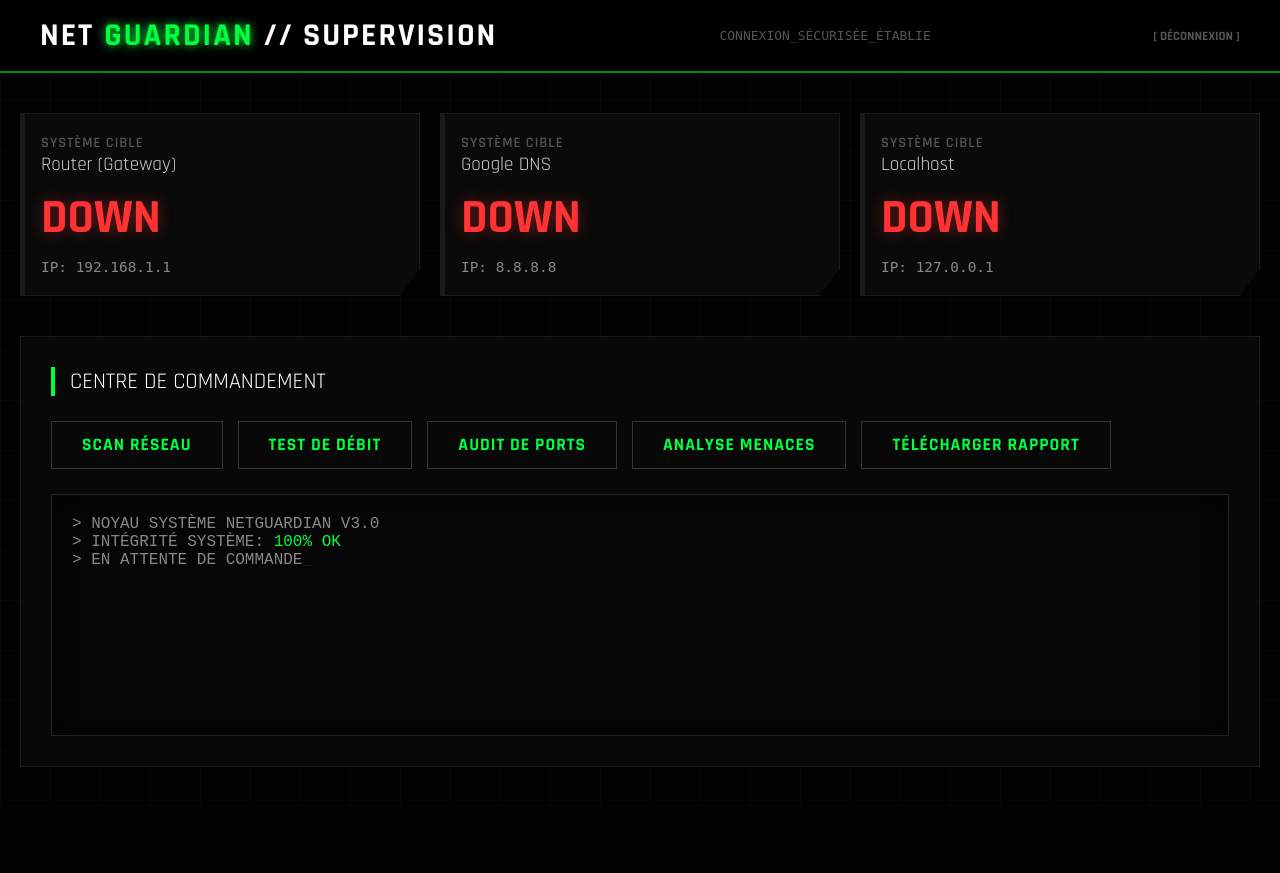
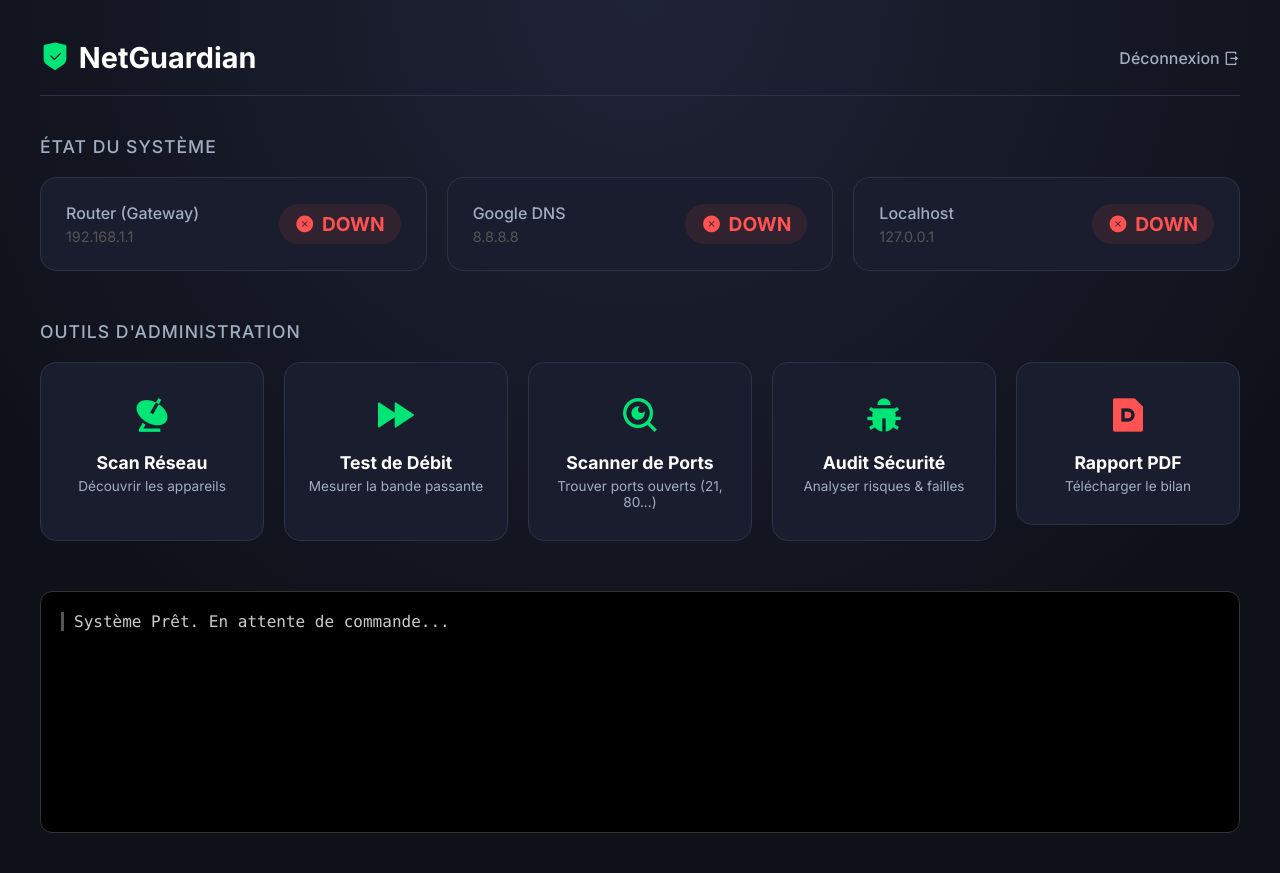
Before and after one commit to Marcelass1/NetGuardian, a Flask app: page / in a window 1280 px wide. Before the commit the page ends 801 px from the top, so only its background shows below. Run offline with Flask 3, Linux system fonts and the light colour scheme; the visitor is signed in with stand-in values (Sample User, id 1).

Commit message:
Restored Pro Design with Icons (French)

```diff
--- a/templates/dashboard.html
+++ b/templates/dashboard.html
@@ -2,204 +2,198 @@
 <html lang="fr">
 
 <head>
-    <title>NetGuardian Supervision</title>
+    <title>NetGuardian Pro</title>
     <meta charset="UTF-8">
     <meta name="viewport" content="width=device-width, initial-scale=1.0">
-    <link href="https://fonts.googleapis.com/css2?family=Rajdhani:wght@400;600;700&display=swap" rel="stylesheet">
+    <!-- Remix Icons -->
+    <link href="https://cdn.jsdelivr.net/npm/remixicon@3.5.0/fonts/remixicon.css" rel="stylesheet">
+    <!-- Yahoo Fonts (Inter) -->
+    <link href="https://fonts.googleapis.com/css2?family=Inter:wght@400;500;700&display=swap" rel="stylesheet">
     <style>
         :root {
-            --bg: #020202;
-            --card: #0a0a0a;
-            --primary: #00ff41;
-            --secondary: #008f11;
-            --text: #cfcfcf;
-            --border: #1a1a1a;
+            --bg: #0f111a;
+            --card-bg: #1a1d2d;
+            --primary: #00e676;
+            /* Bright Green */
+            --danger: #ff5252;
+            --text: #ffffff;
+            --text-sub: #a0aec0;
+            --border: #2d3248;
         }
 
         body {
+            font-family: 'Inter', sans-serif;
             background-color: var(--bg);
             color: var(--text);
-            font-family: 'Rajdhani', sans-serif;
             margin: 0;
             padding: 0;
-            background-image:
-                linear-gradient(rgba(0, 255, 65, 0.03) 1px, transparent 1px),
-                linear-gradient(90deg, rgba(0, 255, 65, 0.03) 1px, transparent 1px);
-            background-size: 50px 50px;
+            background-image: radial-gradient(circle at top center, #1f2336 0%, #0f111a 70%);
+            min-height: 100vh;
         }
 
-        /* HEADER */
-        .header {
-            border-bottom: 2px solid var(--secondary);
-            padding: 15px 40px;
+        .container {
+            max-width: 1200px;
+            margin: auto;
+            padding: 40px 20px;
+        }
+
+        /* NAVBAR */
+        .navbar {
             display: flex;
             justify-content: space-between;
             align-items: center;
-            background: rgba(0, 0, 0, 0.8);
-            backdrop-filter: blur(5px);
-            position: sticky;
-            top: 0;
-            z-index: 100;
+            padding-bottom: 20px;
+            border-bottom: 1px solid var(--border);
+            margin-bottom: 40px;
         }
 
-        .brand {
-            font-size: 2rem;
+        .logo {
+            font-size: 1.8rem;
             font-weight: 700;
-            color: white;
-            letter-spacing: 2px;
-            text-transform: uppercase;
             display: flex;
             align-items: center;
             gap: 10px;
         }
 
-        .brand span {
+        .logo i {
             color: var(--primary);
-            text-shadow: 0 0 10px var(--primary);
         }
 
-        .container {
-            max-width: 1400px;
-            margin: auto;
-            padding: 40px 20px;
+        .user-menu a {
+            color: var(--text-sub);
+            text-decoration: none;
+            font-weight: 500;
+            transition: 0.3s;
         }
 
-        /* HUD CARDS */
+        .user-menu a:hover {
+            color: var(--danger);
+        }
+
+        /* STATUS CARDS */
+        .section-title {
+            font-size: 1.1rem;
+            color: var(--text-sub);
+            margin-bottom: 20px;
+            font-weight: 500;
+            text-transform: uppercase;
+            letter-spacing: 1px;
+        }
+
         .status-grid {
             display: grid;
             grid-template-columns: repeat(auto-fit, minmax(300px, 1fr));
             gap: 20px;
-            margin-bottom: 40px;
+            margin-bottom: 50px;
         }
 
-        .hud-card {
-            background: var(--card);
+        .card {
+            background: var(--card-bg);
+            padding: 25px;
+            border-radius: 16px;
             border: 1px solid var(--border);
-            padding: 20px;
-            position: relative;
-            clip-path: polygon(0 0, 100% 0, 100% 85%, 95% 100%, 0 100%);
+            display: flex;
+            justify-content: space-between;
+            align-items: center;
             transition: 0.3s;
         }
 
-        .hud-card::before {
-            content: '';
-            position: absolute;
-            top: 0;
-            left: 0;
-            width: 4px;
-            height: 100%;
-            background: var(--border);
+        .card:hover {
+            transform: translateY(-5px);
+            border-color: var(--primary);
+            box-shadow: 0 10px 30px rgba(0, 230, 118, 0.1);
+        }
+
+        .card-info h3 {
+            margin: 0;
+            font-size: 1rem;
+            color: var(--text-sub);
+            font-weight: 500;
+        }
+
+        .card-info p {
+            margin: 5px 0 0;
+            font-size: 0.9rem;
+            color: #555;
+        }
+
+        .status-badge {
+            font-size: 1.2rem;
+            font-weight: 700;
+            padding: 8px 16px;
+            border-radius: 50px;
+            display: flex;
+            align-items: center;
+            gap: 8px;
+        }
+
+        .up {
+            background: rgba(0, 230, 118, 0.1);
+            color: var(--primary);
+        }
+
+        .down {
+            background: rgba(255, 82, 82, 0.1);
+            color: var(--danger);
+        }
+
+        /* TOOLS GRID */
+        .tools-grid {
+            display: grid;
+            grid-template-columns: repeat(auto-fit, minmax(200px, 1fr));
+            gap: 20px;
+        }
+
+        .tool-card {
+            background: var(--card-bg);
+            border: 1px solid var(--border);
+            border-radius: 16px;
+            padding: 30px 20px;
+            text-align: center;
+            cursor: pointer;
             transition: 0.3s;
         }
 
-        .hud-card:hover {
+        .tool-card:hover {
+            background: #252a40;
+            border-color: var(--primary);
             transform: translateY(-5px);
-            border-color: var(--secondary);
         }
 
-        .hud-card:hover::before {
-            background: var(--primary);
-            box-shadow: 0 0 10px var(--primary);
+        .tool-icon {
+            font-size: 2.5rem;
+            color: var(--primary);
+            margin-bottom: 15px;
+            display: inline-block;
         }
 
-        .card-label {
-            font-size: 0.9rem;
-            color: #555;
-            text-transform: uppercase;
-            letter-spacing: 1px;
+        .tool-title {
             font-weight: 600;
+            font-size: 1.1rem;
+            margin-bottom: 5px;
         }
 
-        .card-value {
-            font-size: 3rem;
-            color: white;
-            font-weight: 700;
-            margin: 10px 0;
-        }
-
-        .card-sub {
-            font-size: 0.9rem;
-            color: #888;
-            font-family: monospace;
-        }
-
-        .status-up {
-            color: var(--primary);
-            text-shadow: 0 0 15px rgba(0, 255, 65, 0.4);
-        }
-
-        .status-down {
-            color: #ff3333;
-            text-shadow: 0 0 15px rgba(255, 51, 51, 0.4);
-        }
-
-        /* CONTROL PANEL */
-        .control-panel {
-            background: rgba(10, 10, 10, 0.8);
-            border: 1px solid var(--border);
-            padding: 30px;
-            position: relative;
-        }
-
-        .panel-heading {
-            font-size: 1.4rem;
-            color: white;
-            margin-bottom: 25px;
-            text-transform: uppercase;
-            border-left: 4px solid var(--primary);
-            padding-left: 15px;
-        }
-
-        .btn-row {
-            display: flex;
-            gap: 15px;
-            flex-wrap: wrap;
-        }
-
-        .hud-btn {
-            background: transparent;
-            border: 1px solid #333;
-            color: var(--primary);
-            padding: 12px 30px;
-            font-family: 'Rajdhani', sans-serif;
-            font-weight: 700;
-            font-size: 1.1rem;
-            text-transform: uppercase;
-            letter-spacing: 1px;
-            cursor: pointer;
-            transition: 0.2s;
-            position: relative;
-            overflow: hidden;
-        }
-
-        .hud-btn:hover {
-            background: var(--primary);
-            color: black;
-            box-shadow: 0 0 20px var(--primary);
-            border-color: var(--primary);
+        .tool-desc {
+            font-size: 0.85rem;
+            color: var(--text-sub);
         }
 
         /* TERMINAL */
-        .terminal {
-            background: #050505;
-            border: 1px solid #222;
+        .terminal-box {
+            background: #000;
+            border-radius: 12px;
+            margin-top: 50px;
             padding: 20px;
-            color: #888;
-            font-family: 'Courier New', monospace;
-            height: 200px;
-            overflow-y: auto;
-            margin-top: 25px;
-            box-shadow: inset 0 0 20px rgba(0, 0, 0, 0.8);
+            font-family: 'Consolas', monospace;
+            color: #ccc;
+            border: 1px solid #333;
+            min-height: 200px;
         }
 
-        .blink {
-            animation: blinker 1s linear infinite;
-        }
-
-        @keyframes blinker {
-            50% {
-                opacity: 0;
-            }
+        .log-entry {
+            margin-bottom: 5px;
+            border-left: 3px solid var(--primary);
+            padding-left: 10px;
         }
     </style>
     <script>
@@ -208,36 +202,31 @@
             let data = await res.json();
             const grid = document.getElementById('grid');
 
-            if (grid.children.length === 0) {
-                data.forEach((t, i) => {
-                    grid.innerHTML += `
-                    <div class="hud-card">
-                        <div class="card-label">Système Cible</div>
-                        <div style="font-size:1.2rem; margin-bottom:5px;">${t.name}</div>
-                        <div id="stat-${i}" class="card-value">...</div>
-                        <div class="card-sub">IP: ${t.ip}</div>
-                    </div>`;
-                });
-            }
-
-            data.forEach((t, i) => {
-                let el = document.getElementById(`stat-${i}`);
-                if (el.innerText !== t.status) {
-                    el.innerText = t.status;
-                    el.className = `card-value ${t.status === 'UP' ? 'status-up' : 'status-down'}`;
-                }
+            grid.innerHTML = '';
+            data.forEach(t => {
+                let statusClass = t.status === 'UP' ? 'up' : 'down';
+                let icon = t.status === 'UP' ? 'ri-checkbox-circle-fill' : 'ri-close-circle-fill';
+                grid.innerHTML += `
+                <div class="card">
+                    <div class="card-info">
+                        <h3>${t.name}</h3>
+                        <p>${t.ip}</p>
+                    </div>
+                    <div class="status-badge ${statusClass}">
+                        <i class="${icon}"></i> ${t.status}
+                    </div>
+                </div>`;
             });
         }
 
-        async function execute(url, name) {
-            const term = document.getElementById('term');
-            term.innerHTML += `<div><span style="color:#fff">></span> INITIALISATION PROTOCOLE: <span style="color:var(--primary)">${name}</span>...</div>`;
-            term.scrollTop = term.scrollHeight;
+        async function run(url, name) {
+            const out = document.getElementById('output');
+            out.innerHTML = `<div class="log-entry" style="border-color:#555">Exécution: ${name}...</div>` + out.innerHTML;
 
             let body = null;
             if (url.includes('scan') || url.includes('vuln')) {
-                let ip = prompt("ENTRER IP CIBLE:");
-                if (!ip) { term.innerHTML += "<div>> ACTION ANNULÉE PAR L'UTILISATEUR.</div>"; return; }
+                let ip = prompt("Entrer IP Cible pour " + name + ":");
+                if (!ip) return;
                 body = JSON.stringify({ ip: ip });
             }
 
@@ -247,10 +236,9 @@
                 });
                 let data = await res.json();
 
-                let output = JSON.stringify(data, null, 2).replace(/\n/g, '<br>').replace(/ /g, '&nbsp;');
-                term.innerHTML += `<div style="color:#ddd; margin-top:5px;">${output}</div><div style="margin-top:10px; border-bottom:1px solid #222;"></div>`;
-                term.scrollTop = term.scrollHeight;
-            } catch (e) { term.innerHTML += "<div style='color:red'>> ERREUR: CONNEXION ÉCHOUÉE.</div>"; }
+                let result = JSON.stringify(data, null, 2);
+                out.innerHTML = `<div class="log-entry"><strong>${name} Terminé:</strong><pre>${result}</pre></div>` + out.innerHTML;
+            } catch (e) { out.innerHTML = `<div class="log-entry" style="border-color:red">Erreur lors de ${name}</div>` + out.innerHTML; }
         }
 
         setInterval(update, 2000);
@@ -260,33 +248,58 @@
 
 <body>
 
-    <div class="header">
-        <div class="brand">Net<span>Guardian</span> // SUPERVISION</div>
-        <div style="font-family:monospace; color:#555;">CONNEXION_SÉCURISÉE_ÉTABLIE</div>
-        <a href="/logout" style="color:#555; text-decoration:none; font-weight:700; font-size:0.8rem;">[ DÉCONNEXION
-            ]</a>
-    </div>
+    <div class="container">
+        <!-- NAVBAR -->
+        <div class="navbar">
+            <div class="logo"><i class="ri-shield-check-fill"></i> NetGuardian</div>
+            <div class="user-menu"><a href="/logout">Déconnexion <i class="ri-logout-box-r-line"></i></a></div>
+        </div>
 
-    <div class="container">
+        <!-- STATUS -->
+        <div class="section-title">ÉTAT DU SYSTÈME</div>
+        <div class="status-grid" id="grid">
+            <!-- Filled by JS -->
+        </div>
 
-        <div class="status-grid" id="grid"></div>
-
-        <div class="control-panel">
-            <div class="panel-heading">Centre de Commandement</div>
-            <div class="btn-row">
-                <button class="hud-btn" onclick="execute('/api/scan/arp', 'SCAN_RÉSEAU_ARP')">Scan Réseau</button>
-                <button class="hud-btn" onclick="execute('/api/speedtest', 'TEST_DE_DÉBIT')">Test de Débit</button>
-                <button class="hud-btn" onclick="execute('/api/scan/ports', 'AUDIT_DE_PORTS')">Audit de Ports</button>
-                <button class="hud-btn" onclick="execute('/api/scan/vuln', 'ANALYSE_MENACES')">Analyse Menaces</button>
-                <a href="/download/report" target="_blank" class="hud-btn"
-                    style="text-decoration:none; display:inline-block; text-align:center;">Télécharger Rapport</a>
+        <!-- TOOLS -->
+        <div class="section-title">OUTILS D'ADMINISTRATION</div>
+        <div class="tools-grid">
+            <div class="tool-card" onclick="run('/api/scan/arp', 'Scan Réseau ARP')">
+                <i class="ri-radar-fill tool-icon"></i>
+                <div class="tool-title">Scan Réseau</div>
+                <div class="tool-desc">Découvrir les appareils</div>
             </div>
 
-            <div class="terminal" id="term">
-                <div>> NOYAU SYSTÈME NETGUARDIAN V3.0</div>
-                <div>> INTÉGRITÉ SYSTÈME: <span style="color:var(--primary)">100% OK</span></div>
-                <div>> EN ATTENTE DE COMMANDE<span class="blink">_</span></div>
+            <div class="tool-card" onclick="run('/api/speedtest', 'Test de Débit')">
+                <i class="ri-speed-fill tool-icon"></i>
+                <div class="tool-title">Test de Débit</div>
+                <div class="tool-desc">Mesurer la bande passante</div>
             </div>
+
+            <div class="tool-card" onclick="run('/api/scan/ports', 'Inspecteur de Ports')">
+                <i class="ri-search-eye-line tool-icon"></i>
+                <div class="tool-title">Scanner de Ports</div>
+                <div class="tool-desc">Trouver ports ouverts (21, 80...)</div>
+            </div>
+
+            <div class="tool-card" onclick="run('/api/scan/vuln', 'Audit Vulnérabilité')">
+                <i class="ri-bug-fill tool-icon"></i>
+                <div class="tool-title">Audit Sécurité</div>
+                <div class="tool-desc">Analyser risques & failles</div>
+            </div>
+
+            <a href="/download/report" target="_blank" style="text-decoration:none; color:inherit;">
+                <div class="tool-card">
+                    <i class="ri-file-pdf-fill tool-icon" style="color:#ff5252"></i>
+                    <div class="tool-title">Rapport PDF</div>
+                    <div class="tool-desc">Télécharger le bilan</div>
+                </div>
+            </a>
+        </div>
+
+        <!-- LOGS -->
+        <div class="terminal-box" id="output">
+            <div class="log-entry" style="border-color:#555">Système Prêt. En attente de commande...</div>
         </div>
 
     </div>
```
